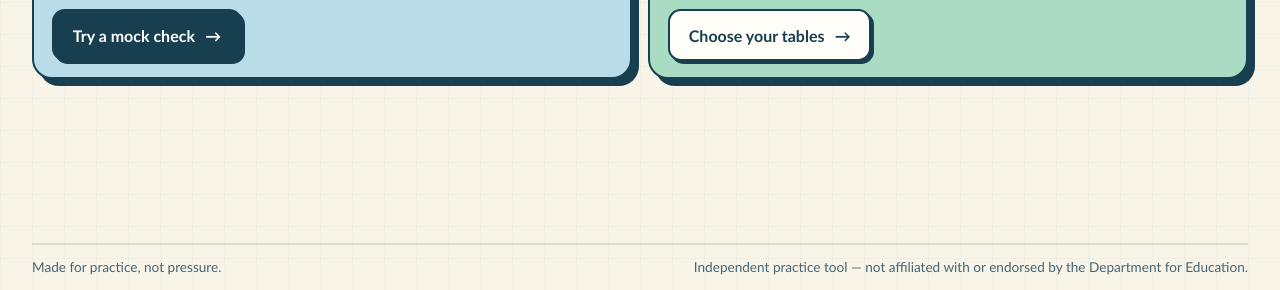
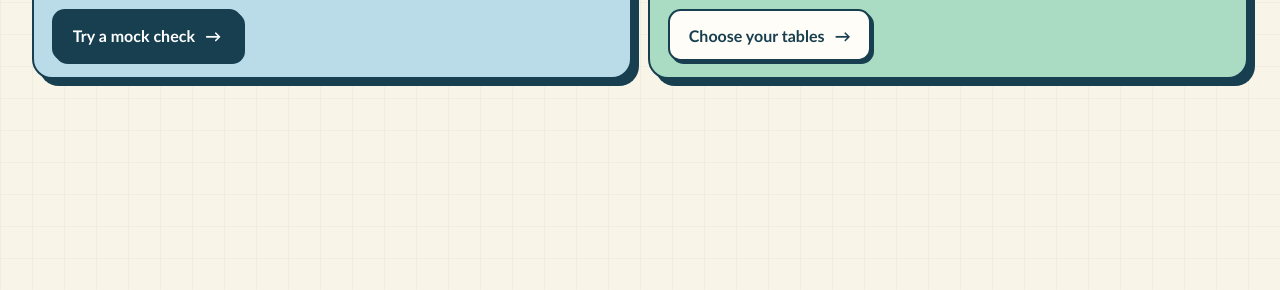
Before and after one commit to MattSixsmith/MTC, a website with bundled scripts: page index.html in a window 1280 px wide. Shown: the part 510-800 px from the top of the page. Built offline with nearby package versions, Linux system fonts and the light colour scheme.

Commit message:
Remove Clutter

```diff
--- a/index.html
+++ b/index.html
@@ -217,9 +217,5 @@
       </section>
     </main>
 
-    <footer class="site-footer">
-      <p>Made for practice, not pressure.</p>
-      <p>Independent practice tool — not affiliated with or endorsed by the Department for Education.</p>
-    </footer>
   </body>
 </html>
--- a/styles.css
+++ b/styles.css
@@ -96,7 +96,6 @@ input:focus-visible,
 }
 
 .site-header,
-.site-footer,
 .main-shell {
   width: min(calc(100% - 2rem), 76rem);
   margin-inline: auto;
@@ -170,7 +169,6 @@ input:focus-visible,
   font-size: 1.35rem;
 }
 .is-home .mode-card > p:not(.card-kicker) { margin-bottom: 1.2rem; }
-.is-home .site-footer { padding-block: 1.25rem; }
 
 .home-copy { max-width: 54rem; }
 
@@ -480,8 +478,6 @@ h2 { font-size: clamp(1.75rem, 3vw, 2.4rem); }
   background: var(--paper-deep);
 }
 
-.is-mock-intro .site-footer { padding-block: 1.5rem; }
-.is-practice-setup .site-footer { padding-block: 1.5rem; }
 
 .steps-list {
   display: grid;
@@ -578,8 +574,7 @@ h2 { font-size: clamp(1.75rem, 3vw, 2.4rem); }
 .switch input:checked + span::after { transform: translateX(1.45rem); }
 .switch input:focus-visible + span { outline: 3px solid var(--focus); outline-offset: 3px; }
 
-.is-playing .site-header,
-.is-playing .site-footer { display: none; }
+.is-playing .site-header { display: none; }
 .is-playing .main-shell { min-height: 100vh; }
 .game-screen { width: min(100%, 66rem); margin-inline: auto; padding-block: clamp(1rem, 4vw, 2.5rem); }
 
@@ -781,17 +776,6 @@ h2 { font-size: clamp(1.75rem, 3vw, 2.4rem); }
 
 .practice-summary-score { font-size: 1.25rem; font-weight: 800; }
 
-.site-footer {
-  display: flex;
-  justify-content: space-between;
-  gap: 2rem;
-  padding-block: 2rem;
-  border-top: 2px solid rgba(23, 63, 80, 0.14);
-  color: var(--ink-soft);
-  font-size: 0.85rem;
-}
-.site-footer p { margin: 0; }
-
 @media (prefers-reduced-motion: no-preference) {
   .button,
   .keypad button { transition: filter 120ms ease, transform 120ms ease, box-shadow 120ms ease; }
@@ -835,7 +819,6 @@ h2 { font-size: clamp(1.75rem, 3vw, 2.4rem); }
   }
   .is-home .mode-card h2 { margin-bottom: 0.4rem; }
   .is-home .mode-card > p:not(.card-kicker) { margin-bottom: 0.75rem; }
-  .is-home .site-footer { padding-block: 0.75rem; }
 
   .is-mock-intro .site-header { min-height: 4.5rem; }
   .is-mock-intro .mock-intro-screen { padding-block: 0.25rem 0.5rem; }
@@ -867,7 +850,6 @@ h2 { font-size: clamp(1.75rem, 3vw, 2.4rem); }
   .is-mock-intro .mock-guide .steps-list { margin-top: 0.6rem; }
   .is-mock-intro .mock-guide .steps-list li { padding: 0.55rem; }
   .is-mock-intro .mock-intro-footer { padding: 0.55rem 1.5rem; }
-  .is-mock-intro .site-footer { padding-block: 0.75rem; }
 }
 
 @media (max-width: 38rem) {
@@ -885,7 +867,6 @@ h2 { font-size: clamp(1.75rem, 3vw, 2.4rem); }
   .review-item .review-question,
   .review-item .review-answer,
   .review-status { grid-column: 2; }
-  .site-footer { flex-direction: column; gap: 0.6rem; }
   .mock-intro-hero { grid-template-columns: 1fr; min-height: 0; padding-bottom: 4.5rem; }
   .timer-demo { grid-template-columns: auto 1fr; justify-items: start; }
   .timer-demo-face { width: 6.5rem; border-width: 0.5rem; }
@@ -903,7 +884,6 @@ h2 { font-size: clamp(1.75rem, 3vw, 2.4rem); }
 
 @media (max-width: 23rem) {
   .site-header,
-  .site-footer,
   .main-shell { width: min(calc(100% - 1rem), 76rem); }
   .number-trail { flex-wrap: wrap; }
   .intro-card,
```
Also changed, not shown: test/responsive-check.mjs (+2 -4 lines).
